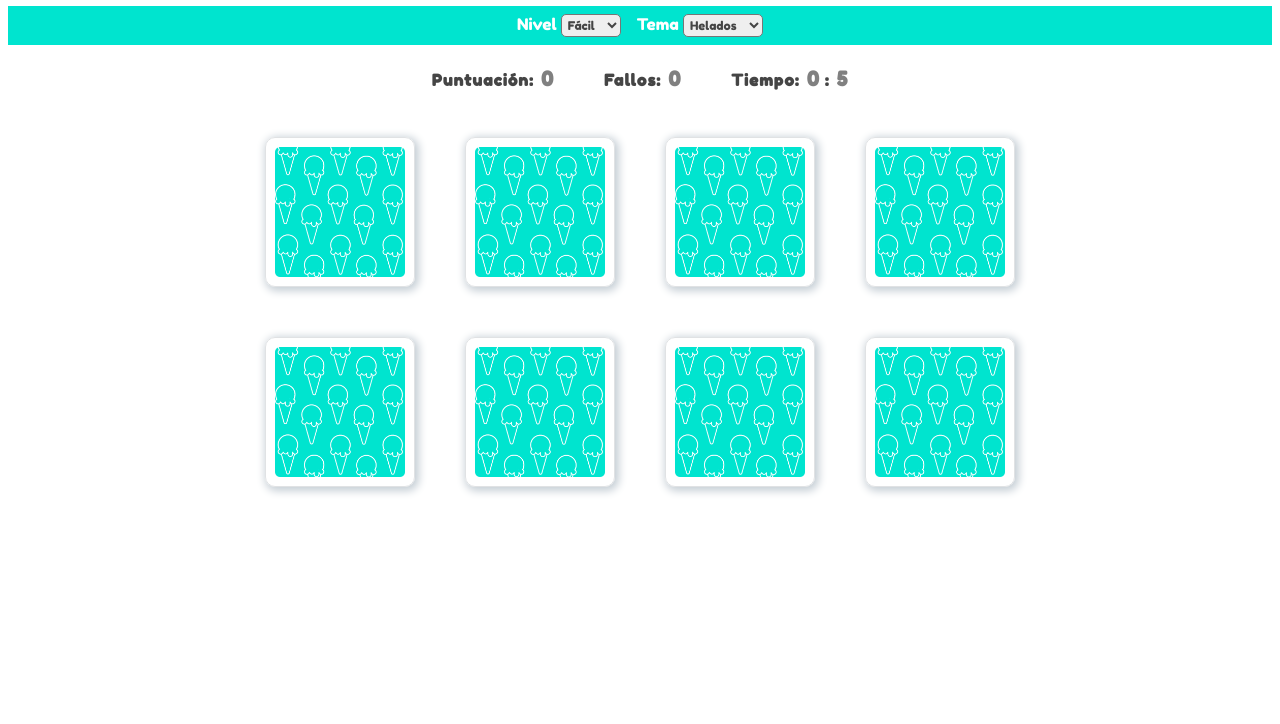
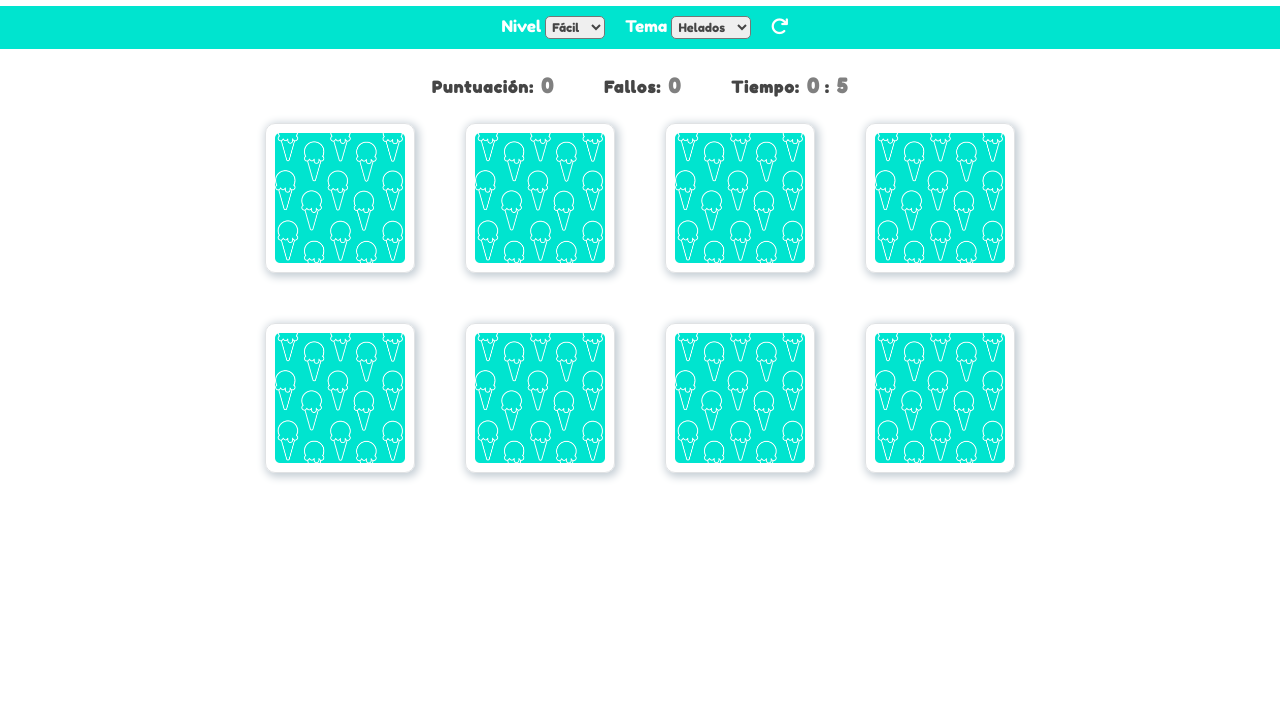
Before and after one commit to Anavalca/card-memory-game, a plain HTML site: page index.html in a window 1280 px wide. Shown: the part 76-800 px from the top of the page. Drawn offline with nearby package versions, Linux system fonts and the light colour scheme.

Commit message:
add restart button

```diff
--- a/index.html
+++ b/index.html
@@ -9,6 +9,7 @@
     <link rel="stylesheet" href="./main.css" />
     <link rel="stylesheet" href="https://cdnjs.cloudflare.com/ajax/libs/animate.css/4.0.0/animate.min.css" />
     <link href="https://fonts.googleapis.com/css2?family=Fredoka+One&display=swap" rel="stylesheet">
+    <script src="https://kit.fontawesome.com/cee649fe4c.js" crossorigin="anonymous"></script>
     <script src="main.js" charset="utf-8"></script>
 </head>
 
@@ -31,6 +32,7 @@
                 <option value='animal'>Animales</option>
             </select>
         </div>
+        <i title='reset juego' id='restartIcon' class="fas fa-redo"></i>
     </nav>
 
     <div class="gamePanel">
--- a/main.css
+++ b/main.css
@@ -1,5 +1,8 @@
 body {
   font-family: 'Fredoka One', cursive;
+  width: 100%;
+  margin: 0;
+  padding: 0;
 }
 
 h1 {
@@ -19,6 +22,7 @@ h1 {
 .optionPanel {
   display: flex;
   justify-content: center;
+  align-items: center;
   color: white;
 }
 
@@ -32,7 +36,8 @@ h1 {
 }
 
 .optionPanel div {
-  padding: 8px;
+
+  padding: 10px;
 
 }
 
@@ -43,6 +48,12 @@ h1 {
   font-size: 12px;
   padding: 2px;
   cursor: pointer;
+}
+
+#restartIcon{
+ padding-left: 9px;
+ font-size: 18px;
+ cursor: pointer;
 }
 
 .gamePanel {
@@ -56,9 +67,11 @@ h1 {
   display: flex;
   color: rgb(69, 69, 69);
   letter-spacing: 1px;
+  margin: 25px 0 0 0;
 }
 
 .dataContainer h4{
+  margin: 0;
   padding: 0 25px 0 25px;
 }
 
--- a/main.js
+++ b/main.js
@@ -180,8 +180,9 @@ document.addEventListener('DOMContentLoaded', () => {
   const topicOption = document.querySelector('#topic')
   const resultDisplay = document.querySelector('#result')
   const errorDisplay = document.querySelector('#error')
-  const minutesDisplay = document.querySelector("#minutes");
-  const secondsDisplay = document.querySelector("#seconds");
+  const minutesDisplay = document.querySelector("#minutes")
+  const secondsDisplay = document.querySelector("#seconds")
+  const restartIcon = document.querySelector('#restartIcon')
 
   let cardArray = []
   let cardsChosen = []
@@ -189,14 +190,14 @@ document.addEventListener('DOMContentLoaded', () => {
   let cardsWon = []
   let time =
 
-  resultDisplay.textContent = '0'
+  resultDisplay.textContent = 0
   errorDisplay.textContent = 0
   minutesDisplay.textContent = 0
   secondsDisplay.textContent = 0
 
 
   function changeTopicIce() {
-    restartTime()
+    restartData()
     title.classList.remove('red')
     title.classList.add('blue')
     optionPanel.classList.remove('animalTopic')
@@ -205,14 +206,16 @@ document.addEventListener('DOMContentLoaded', () => {
   }
 
   function changeTopicAnimal() {
-    restartTime()
+    restartData()
     title.classList.remove('blue')
     title.classList.add('red')
     optionPanel.classList.remove('iceTopic')
     optionPanel.classList.add('animalTopic')
   }
 
-  function restartTime(){
+  function restartData(){
+    resultDisplay.textContent = 0
+    errorDisplay.textContent = 0
     clearInterval(time)
     minutesDisplay.textContent = 0
     secondsDisplay.textContent = 0
@@ -222,8 +225,8 @@ document.addEventListener('DOMContentLoaded', () => {
 
     time = setInterval(function () {
 
-      if (secondsDisplay.textContent === 60) {
-        secondsDisplay.textContent === 0;
+      if (secondsDisplay.textContent === '59') {
+        secondsDisplay.textContent = -1;
         minutesDisplay.textContent++;
 
         // if (m === 60) {
@@ -316,4 +319,5 @@ document.addEventListener('DOMContentLoaded', () => {
   selectOptionsGame()
   topicOption.addEventListener('change', selectOptionsGame)
   levelOption.addEventListener('change', selectOptionsGame)
+  restartIcon.addEventListener('click', selectOptionsGame)
 })
```
